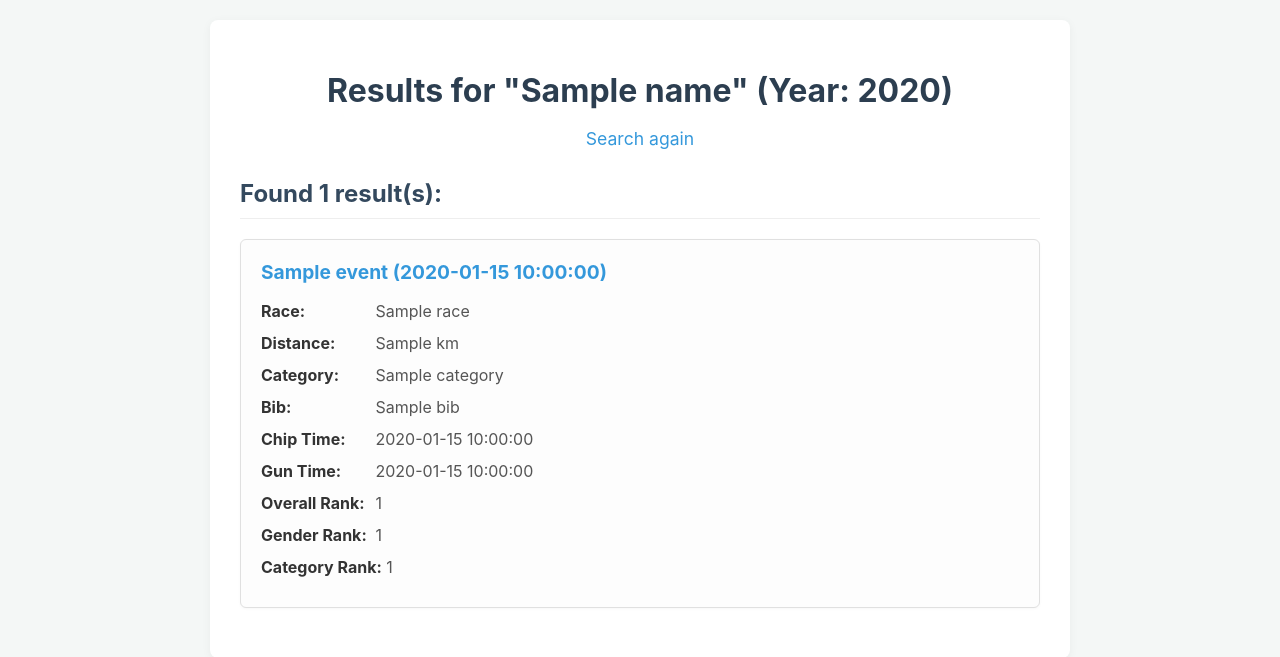
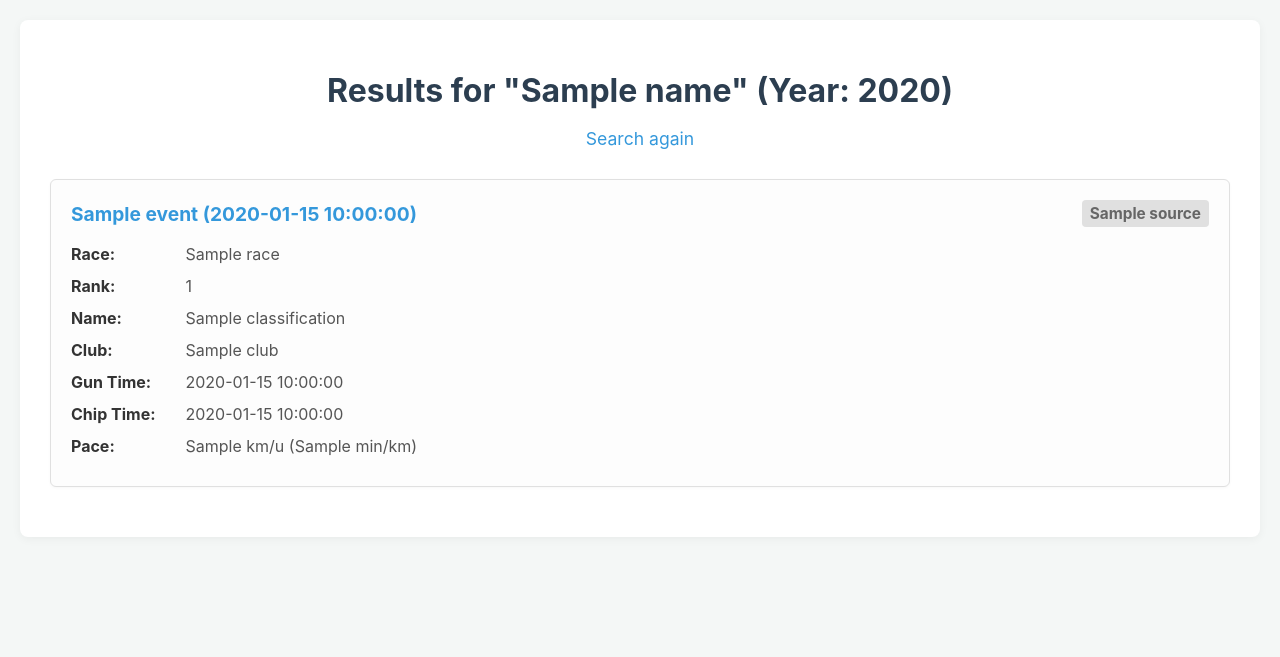
Before and after one commit to erikveenhuis/ideal-octo-computing-machine, a Flask app: template templates/results.html in a window 1280 px wide. Shown: the top 657 px of the page. Run offline with Flask 2, Linux system fonts and the light colour scheme; the template is opened without the code that fills it: most values are stand-ins (such as "Sample title", 1, 10 or a date in 2020).

Commit message:
Add loading spinner and sort results by date

```diff
--- a/app.py
+++ b/app.py
@@ -3,8 +3,151 @@ from flask import Flask, render_template, request, redirect, url_for
 import requests
 import urllib.parse
 import os
+from bs4 import BeautifulSoup
 
 app = Flask(__name__)
+
+def get_uitslagen_results(name):
+    """Fetches results from uitslagen.nl for a given name."""
+    try:
+        # URL encode the name
+        encoded_name = urllib.parse.quote_plus(name)
+        url = f"https://uitslagen.nl/zoek.html?naam={encoded_name}&gbjr=#"
+        print(f"Fetching URL: {url}")
+
+        # Send request with a user agent to avoid being blocked
+        headers = {
+            'User-Agent': 'Mozilla/5.0 (Windows NT 10.0; Win64; x64) AppleWebKit/537.36 (KHTML, like Gecko) Chrome/91.0.4472.124 Safari/537.36'
+        }
+        response = requests.get(url, headers=headers, timeout=10)
+        response.raise_for_status()
+
+        # Parse the HTML content
+        soup = BeautifulSoup(response.text, 'lxml')
+        results = []
+
+        # Find all result sections
+        result_sections = soup.find_all('div', class_='zk-kader')
+        print(f"Found {len(result_sections)} result sections")
+
+        for section in result_sections:
+            # Get the table
+            table = section.find('table', class_='uitslag')
+            if not table:
+                continue
+
+            # Get event name and date from the first row
+            event_row = table.find('tr', class_='zk-evnm')
+            if not event_row:
+                continue
+
+            event_info = event_row.find('th', colspan='6')
+            if not event_info:
+                continue
+
+            event_text = event_info.text.strip()
+            # Split date and name
+            date_end = event_text.find(' ')
+            if date_end == -1:
+                continue
+
+            event_date = event_text[:date_end]
+            event_name = event_text[date_end:].strip()
+
+            # Get race category from the db row
+            category_row = table.find('tr', class_='db')
+            race_category = category_row.text.strip() if category_row else ''
+
+            # Get the result row (skip header rows)
+            result_row = table.find('tr', class_='lb').find_next_sibling('tr')
+            if not result_row:
+                continue
+
+            cols = result_row.find_all('td')
+            if len(cols) >= 7:
+                # Clean up the pace values by removing the units
+                pace_kmh = cols[5].text.strip().replace(' km/u', '').strip()
+                pace_minkm = cols[6].text.strip().replace(' min/km', '').strip()
+
+                result = {
+                    'event': {
+                        'name': event_name,
+                        'date': event_date
+                    },
+                    'race': {
+                        'name': race_category
+                    },
+                    'classification': {
+                        'rank': cols[0].text.strip(),
+                        'name': cols[1].text.strip(),
+                        'club': cols[2].text.strip(),
+                        'gun_time': cols[3].text.strip(),
+                        'chip_time': cols[4].text.strip(),
+                        'pace_kmh': pace_kmh,
+                        'pace_minkm': pace_minkm
+                    }
+                }
+                results.append(result)
+
+        return results
+    except Exception as e:
+        print(f"Error fetching data from uitslagen.nl: {e}")
+        import traceback
+        print(traceback.format_exc())
+        return []
+
+def get_sporthive_results(name, year=None):
+    """Fetches results from Sporthive API for a given name and optional year."""
+    try:
+        # URL encode the name
+        encoded_name = urllib.parse.quote_plus(name)
+        base_api_url = f"https://eventresults-api.sporthive.com/api/events/recentclassifications?count=15&country=NL&offset=0&q={encoded_name}"
+
+        # Add year parameter if provided
+        api_url = base_api_url
+        if year:
+            try:
+                year_int = int(year)
+                if 1900 < year_int < 2100:
+                    api_url = f"{base_api_url}&year={year_int}"
+            except ValueError:
+                print(f"Ignoring invalid year: {year}")
+
+        # Send request
+        response = requests.get(api_url, timeout=10)
+        response.raise_for_status()
+        data = response.json()
+
+        # Extract and format results
+        results = []
+        for classification in data.get('fullClassifications', []):
+            result = {
+                'event': {
+                    'name': classification.get('event', {}).get('name', ''),
+                    'date': classification.get('event', {}).get('date', '')
+                },
+                'race': {
+                    'name': classification.get('race', {}).get('name', '')
+                },
+                'classification': {
+                    'displayDistance': classification.get('displayDistance', ''),
+                    'category': classification.get('category', ''),
+                    'bib': classification.get('bib', ''),
+                    'chipTime': classification.get('chipTime', ''),
+                    'gunTime': classification.get('gunTime', ''),
+                    'rank': classification.get('rank', ''),
+                    'genderRank': classification.get('genderRank', ''),
+                    'categoryRank': classification.get('categoryRank', '')
+                }
+            }
+            results.append(result)
+
+        return results
+    except Exception as e:
+        print(f"Error fetching data from Sporthive API: {e}")
+        import traceback
+        print(traceback.format_exc())
+        return []
 
 @app.route('/')
 def index():
@@ -13,63 +156,32 @@ def index():
 
 @app.route('/search')
 def search():
-    """Fetches results from Sporthive API based on the 'name' query parameter."""
-    athlete_name = request.args.get('name')
-    year_str = request.args.get('year') # Get year from query parameters
+    name = request.args.get('name', '')
+    year = request.args.get('year', '')
 
-    if not athlete_name:
-        # Redirect back to home if no name is provided
-        return redirect(url_for('index'))
+    if not name:
+        return render_template('index.html', error='Please enter a name to search')
 
-    # URL encode the athlete name to handle spaces and special characters
-    encoded_name = urllib.parse.quote_plus(athlete_name)
+    try:
+        # Fetch results from both sources
+        sporthive_results = get_sporthive_results(name, year)
+        uitslagen_results = get_uitslagen_results(name)
 
-    # Construct the base API URL
-    base_api_url = f"https://eventresults-api.sporthive.com/api/events/recentclassifications?count=15&country=NL&offset=0&q={encoded_name}"
+        # Add source to each result
+        for result in sporthive_results:
+            result['source'] = 'Sporthive'
+        for result in uitslagen_results:
+            result['source'] = 'Uitslagen.nl'
 
-    # Validate and append year if provided
-    year_to_search = None
-    api_url = base_api_url
-    if year_str:
-        try:
-            year_to_search = int(year_str)
-            # Basic validation for a reasonable year range
-            if 1900 < year_to_search < 2100:
-                 api_url = f"{base_api_url}&year={year_to_search}"
-            else:
-                 # Handle invalid year range if needed, or just ignore it
-                 year_to_search = None # Reset if invalid range
-                 print(f"Ignoring invalid year: {year_str}")
-        except ValueError:
-            # Handle non-integer year if needed, or just ignore it
-             print(f"Ignoring non-integer year: {year_str}")
-             pass # Ignore if year is not a valid integer
+        # Combine results
+        all_results = sporthive_results + uitslagen_results
 
-    results = []
-    error_message = None
-    try:
-        response = requests.get(api_url, timeout=10) # Added a timeout
-        response.raise_for_status() # Raises an exception for bad status codes (4xx or 5xx)
-        data = response.json()
-        results = data.get('fullClassifications', [])
+        # Sort results by date in descending order
+        all_results.sort(key=lambda x: x['event']['date'], reverse=True)
 
-        # Sort results by event date descending (newest first)
-        if results:
-            results.sort(key=lambda item: item.get('event', {}).get('date', ''), reverse=True)
-
-    except requests.exceptions.RequestException as e:
-        print(f"Error fetching data from Sporthive API: {e}")
-        error_message = f"Could not fetch results. Error: {e}"
+        return render_template('results.html', name=name, year=year, results=all_results)
     except Exception as e:
-        print(f"An unexpected error occurred: {e}")
-        error_message = "An unexpected error occurred while processing the results."
-
-
-    return render_template('results.html',
-                           name=athlete_name,
-                           year=year_to_search, # Pass year to template
-                           results=results,
-                           error=error_message)
+        return render_template('results.html', name=name, year=year, error=str(e))
 
 if __name__ == '__main__':
     # Ensure the templates directory exists
--- a/requirements.txt
+++ b/requirements.txt
@@ -1,2 +1,4 @@
 Flask>=2.0
 requests>=2.20
+beautifulsoup4>=4.9.3
+lxml>=4.9.0
--- a/templates/results.html
+++ b/templates/results.html
@@ -15,7 +15,7 @@
             justify-content: center;
         }
         .container {
-            max-width: 800px; /* Wider container for results */
+            max-width: 1200px;
             width: 100%;
             background-color: #fff;
             padding: 30px;
@@ -47,6 +47,9 @@
             margin-bottom: 15px;
             color: #3498db;
             font-size: 1.2em;
+            display: flex;
+            justify-content: space-between;
+            align-items: center;
         }
         .result-item p {
             margin: 8px 0;
@@ -55,7 +58,7 @@
         }
         .result-item p strong {
             color: #333;
-            min-width: 110px; /* Align keys */
+            min-width: 110px;
             display: inline-block;
         }
         .error {
@@ -86,6 +89,56 @@
             color: #7f8c8d;
             margin-top: 40px;
         }
+        .source-section {
+            margin-bottom: 40px;
+        }
+        .source-badge {
+            font-size: 0.8em;
+            padding: 4px 8px;
+            border-radius: 4px;
+            background-color: #e0e0e0;
+            color: #666;
+        }
+        .source-badge.sporthive {
+            background-color: #3498db;
+            color: white;
+        }
+        .source-badge.uitslagen {
+            background-color: #2ecc71;
+            color: white;
+        }
+        .loading-spinner {
+            display: none;
+            text-align: center;
+            margin: 40px 0;
+        }
+        .loading-spinner.active {
+            display: block;
+        }
+        .spinner {
+            width: 40px;
+            height: 40px;
+            margin: 0 auto;
+            border: 4px solid #f3f3f3;
+            border-top: 4px solid #3498db;
+            border-radius: 50%;
+            animation: spin 1s linear infinite;
+        }
+        .loading-text {
+            margin-top: 10px;
+            color: #666;
+            font-size: 1.1em;
+        }
+        @keyframes spin {
+            0% { transform: rotate(0deg); }
+            100% { transform: rotate(360deg); }
+        }
+        .results-container {
+            display: none;
+        }
+        .results-container.active {
+            display: block;
+        }
     </style>
 </head>
 <body>
@@ -93,14 +146,25 @@
         <h1>Results for "{{ name }}" {% if year %}(Year: {{ year }}){% else %}(All Years){% endif %}</h1>
         <p class="search-again"><a href="{{ url_for('index') }}">Search again</a></p>
 
+        <div id="loadingSpinner" class="loading-spinner active">
+            <div class="spinner"></div>
+            <div class="loading-text">Gathering results from Sporthive and Uitslagen.nl...</div>
+        </div>
+
+        <div id="resultsContainer" class="results-container">
             {% if error %}
                 <p class="error">{{ error }}</p>
-        {% elif results %}
-            <h2>Found {{ results | length }} result(s):</h2>
+            {% endif %}
+
+            {% if results %}
                 {% for item in results %}
                     <div class="result-item">
-                    <h3>{{ item.event.name }} ({{ item.event.displayDate }})</h3>
+                        <h3>
+                            {{ item.event.name }} ({{ item.event.date }})
+                            <span class="source-badge {{ item.source.lower() }}">{{ item.source }}</span>
+                        </h3>
                         <p><strong>Race:</strong> {{ item.race.name }}</p>
+                        {% if item.source == 'Sporthive' %}
                             <p><strong>Distance:</strong> {{ item.classification.displayDistance }} km</p>
                             <p><strong>Category:</strong> {{ item.classification.category }}</p>
                             <p><strong>Bib:</strong> {{ item.classification.bib }}</p>
@@ -109,11 +173,38 @@
                             <p><strong>Overall Rank:</strong> {{ item.classification.rank }}</p>
                             <p><strong>Gender Rank:</strong> {{ item.classification.genderRank }}</p>
                             <p><strong>Category Rank:</strong> {{ item.classification.categoryRank }}</p>
+                        {% else %}
+                            <p><strong>Rank:</strong> {{ item.classification.rank }}</p>
+                            <p><strong>Name:</strong> {{ item.classification.name }}</p>
+                            <p><strong>Club:</strong> {{ item.classification.club }}</p>
+                            <p><strong>Gun Time:</strong> {{ item.classification.gun_time }}</p>
+                            <p><strong>Chip Time:</strong> {{ item.classification.chip_time }}</p>
+                            <p><strong>Pace:</strong> {{ item.classification.pace_kmh }} km/u ({{ item.classification.pace_minkm }} min/km)</p>
+                        {% endif %}
                     </div>
                 {% endfor %}
             {% else %}
                 <p class="no-results">No results found for "{{ name }}" {% if year %}in {{ year }}{% else %}for the specified criteria{% endif %}.</p>
             {% endif %}
         </div>
+    </div>
+
+    <script>
+        // Show loading spinner and hide results initially
+        document.addEventListener('DOMContentLoaded', function() {
+            const spinner = document.getElementById('loadingSpinner');
+            const resultsContainer = document.getElementById('resultsContainer');
+
+            // Ensure spinner is visible and results are hidden
+            spinner.classList.add('active');
+            resultsContainer.classList.remove('active');
+
+            // Hide spinner and show results after a short delay
+            setTimeout(function() {
+                spinner.classList.remove('active');
+                resultsContainer.classList.add('active');
+            }, 1000); // Increased delay to ensure spinner is visible
+        });
+    </script>
 </body>
 </html>
```
Also changed, not shown: templates/index.html (+58 -4 lines). Lines whose indentation alone changed are shown as unchanged.
